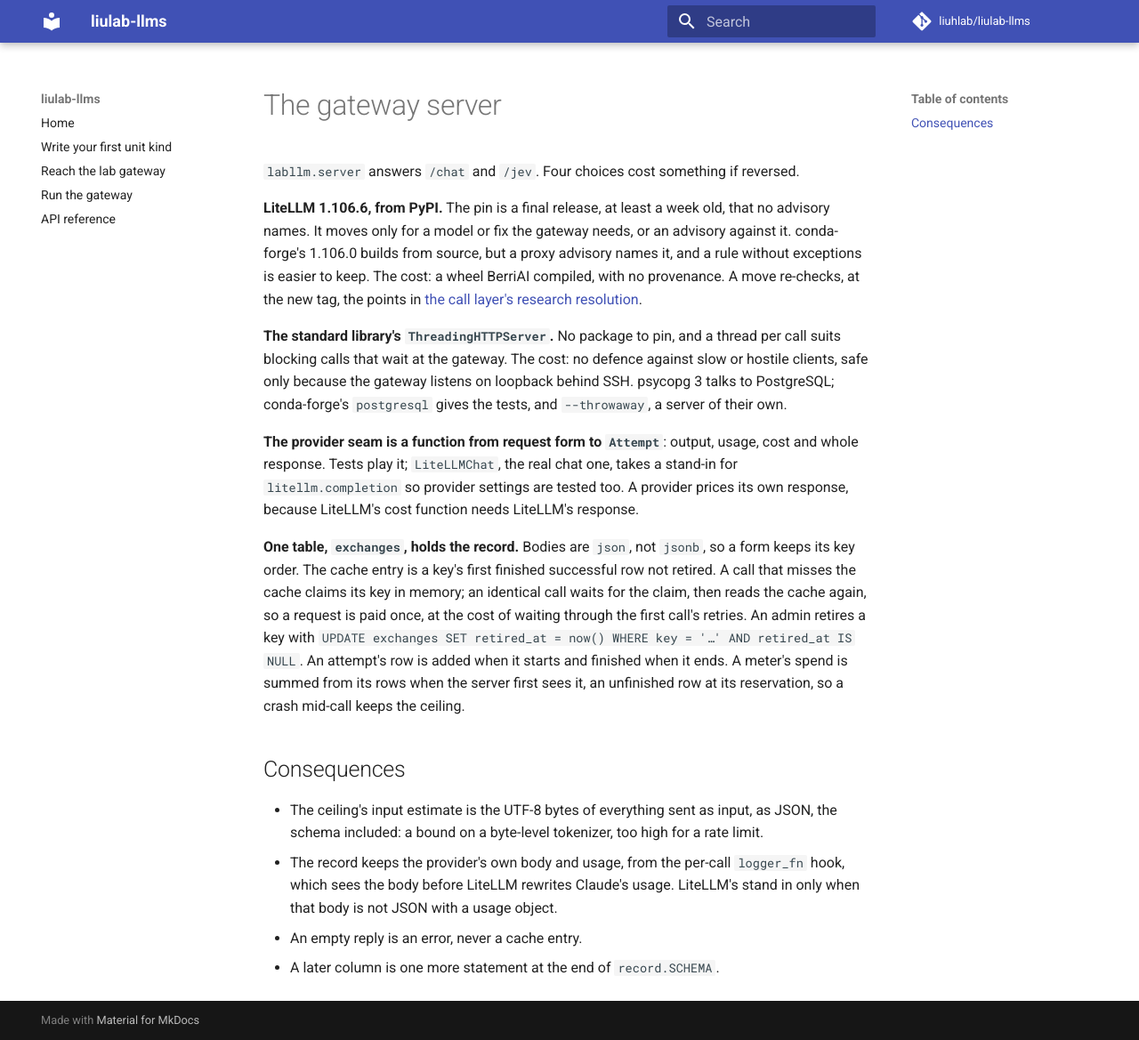
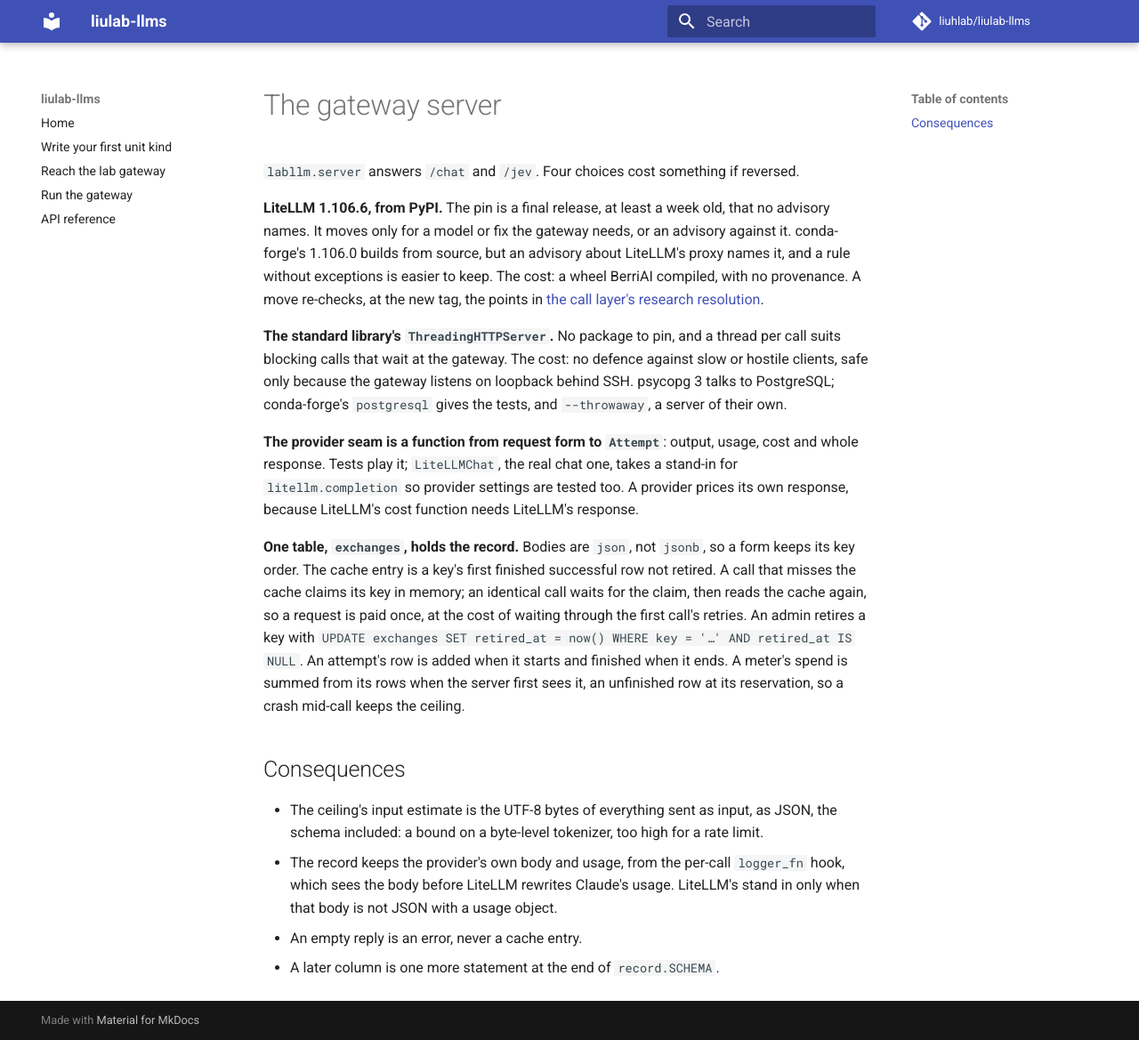
Before and after one commit to liuhlab/liulab-llms, an MkDocs documentation site: the page built from docs/adr/0006-the-gateway-server.md, in a window 1280 px wide and 1169 px high. Shown: the whole window at 89% size. Built offline with MkDocs 1.6.1 and Material for MkDocs 9.7.7, drawn with Linux system fonts in a browser that asks for light colours; comment, search, counter and statistics services are not loaded.

Commit message:
Guard the one-key command, and point the skill's pin rule at the ADR
The one-key command now swaps the file in only when it holds the key, so a
missing or mistyped name no longer deletes the live key. The key rule names
the admin's typed file, which the command reads, and says to delete it.

The skill's "Move the LiteLLM pin" takes its rule from ADR 0006, drops the
1.107.0 exception that the advisory check already covers, links the research
resolution, and re-checks the pins tied to LiteLLM.

Co-Authored-By: Claude Opus 5.5 <noreply@anthropic.com>

```diff
--- a/docs/adr/0006-the-gateway-server.md
+++ b/docs/adr/0006-the-gateway-server.md
@@ -9,10 +9,10 @@ search:
 
 **LiteLLM 1.106.6, from PyPI.** The pin is a final release, at least a week old, that no
 advisory names. It moves only for a model or fix the gateway needs, or an advisory against
-it. conda-forge's 1.106.0 builds from source, but a proxy advisory names it, and a rule
-without exceptions is easier to keep. The
-cost: a wheel BerriAI compiled, with no provenance. A move re-checks, at the new tag, the
-points in [the call layer's research resolution](https://github.com/liuhlab/liulab-llms/issues/2).
+it. conda-forge's 1.106.0 builds from source, but an advisory about LiteLLM's proxy names
+it, and a rule without exceptions is easier to keep. The cost: a wheel BerriAI compiled,
+with no provenance. A move re-checks, at the new tag, the points in
+[the call layer's research resolution](https://github.com/liuhlab/liulab-llms/issues/2).
 
 **The standard library's `ThreadingHTTPServer`.** No package to pin, and a thread per call
 suits blocking calls that wait at the gateway. The cost: no defence against slow or
```
Also changed, not shown: skills/gateway-setup/SKILL.md (+15 -10 lines).
